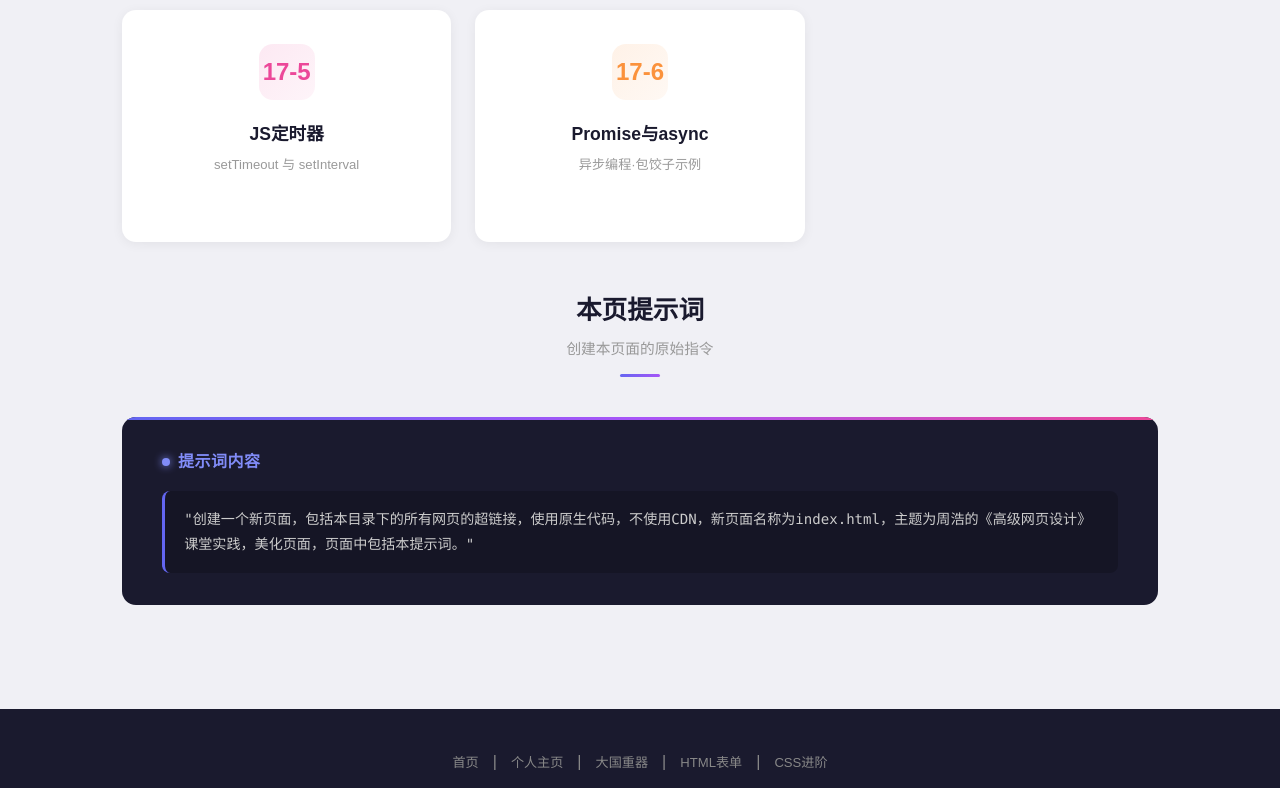
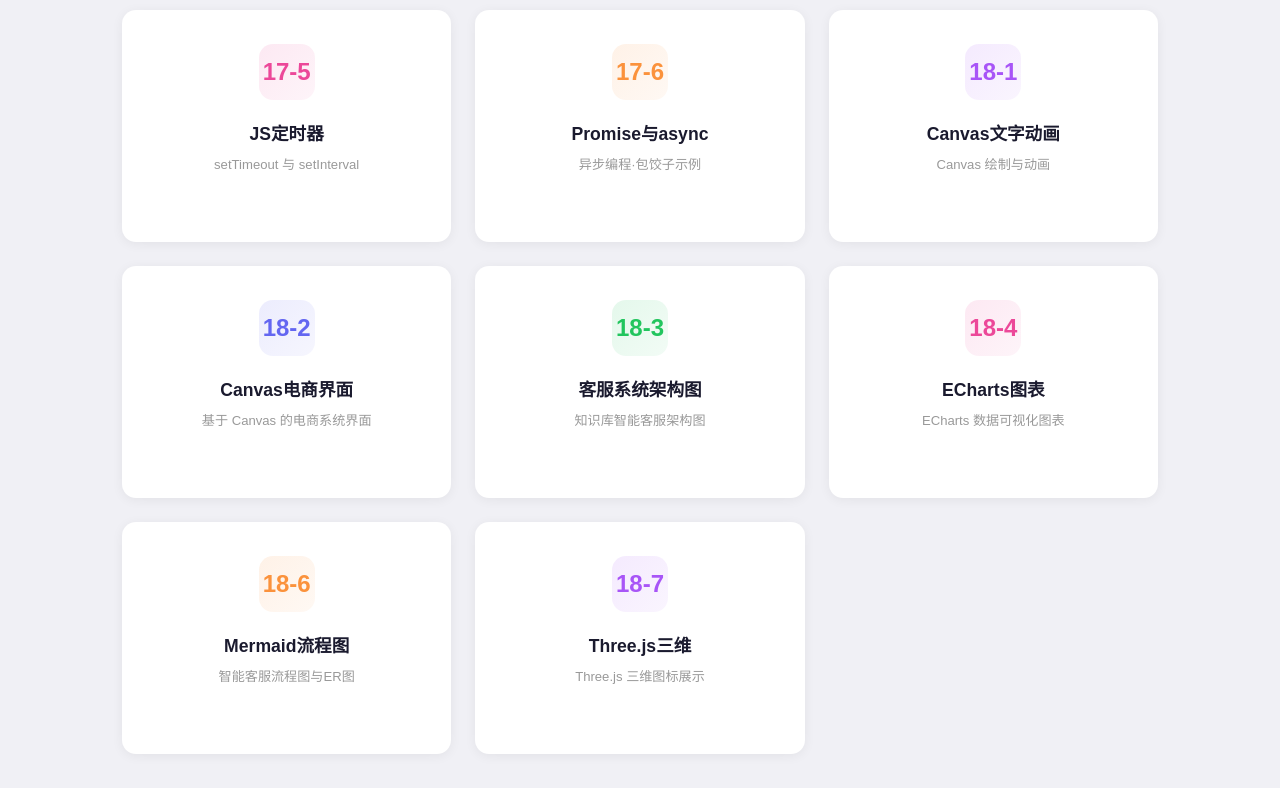
Before and after one commit to zhouhao357/zh105-AWD, a plain HTML site: page index.html in a window 1280 px wide. Shown: the part 1720-2508 px from the top of the page. Drawn offline with Linux system fonts and the light colour scheme.

Commit message:
index导航页：新增18-1/2/3/4/6/7超链接卡片，更新页面统计至20

```diff
--- a/index.html
+++ b/index.html
@@ -445,7 +445,7 @@
         <!-- 统计数据 -->
         <div class="stats-bar">
             <div class="stat-item">
-                <div class="stat-num">14</div>
+                <div class="stat-num">20</div>
                 <div class="stat-label">实践页面</div>
             </div>
             <div class="stat-item">
@@ -549,6 +549,42 @@
                     <p>异步编程·包饺子示例</p>
                     <div class="pc-arrow">点击进入 →</div>
                 </a>
+                <a href="18-1.html" class="page-card">
+                    <div class="pc-icon c5">18-1</div>
+                    <h3>Canvas文字动画</h3>
+                    <p>Canvas 绘制与动画</p>
+                    <div class="pc-arrow">点击进入 →</div>
+                </a>
+                <a href="18-2.html" class="page-card">
+                    <div class="pc-icon c1">18-2</div>
+                    <h3>Canvas电商界面</h3>
+                    <p>基于 Canvas 的电商系统界面</p>
+                    <div class="pc-arrow">点击进入 →</div>
+                </a>
+                <a href="18-3.html" class="page-card">
+                    <div class="pc-icon c2">18-3</div>
+                    <h3>客服系统架构图</h3>
+                    <p>知识库智能客服架构图</p>
+                    <div class="pc-arrow">点击进入 →</div>
+                </a>
+                <a href="18-4.html" class="page-card">
+                    <div class="pc-icon c3">18-4</div>
+                    <h3>ECharts图表</h3>
+                    <p>ECharts 数据可视化图表</p>
+                    <div class="pc-arrow">点击进入 →</div>
+                </a>
+                <a href="18-6.html" class="page-card">
+                    <div class="pc-icon c4">18-6</div>
+                    <h3>Mermaid流程图</h3>
+                    <p>智能客服流程图与ER图</p>
+                    <div class="pc-arrow">点击进入 →</div>
+                </a>
+                <a href="18-7.html" class="page-card">
+                    <div class="pc-icon c5">18-7</div>
+                    <h3>Three.js三维</h3>
+                    <p>Three.js 三维图标展示</p>
+                    <div class="pc-arrow">点击进入 →</div>
+                </a>
             </div>
         </section>
 
```
